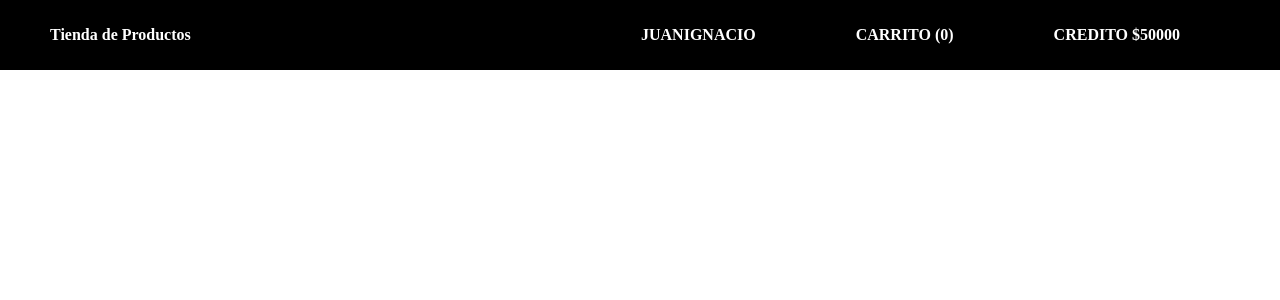
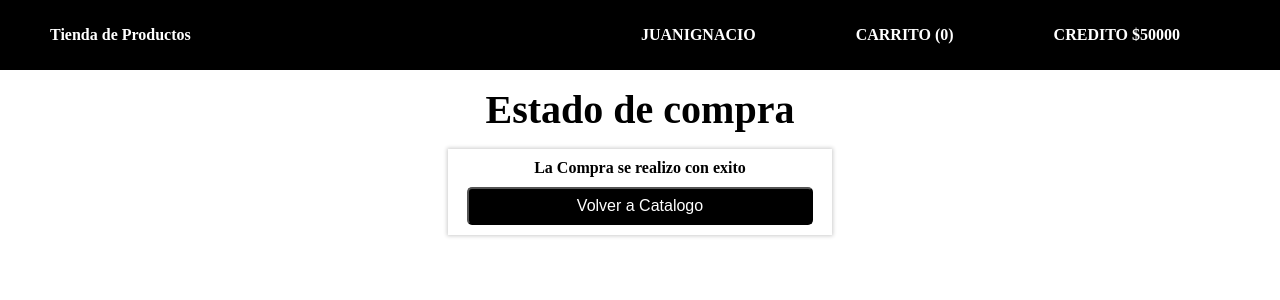
Before and after one commit to fabrogabrielandres/enviopack-challenge-frontend, a React (Create React App) app: page /succces in a window 1280 px wide. Shown: the top 300 px of the page. Built offline with nearby package versions, Linux system fonts and the light colour scheme.

Commit message:
fixed messagge error

```diff
--- a/src/App.js
+++ b/src/App.js
@@ -11,6 +11,7 @@ import { Carrito } from './Screens/Carrito/Carrito';
 import { Catalogo } from './Screens/Catalogo/Catalogo';
 import products from "./products.json"
 import profile from "./profile.json"
+import { SuccessAndError } from './components/SuccessAndError/SuccessAndError';
 
 export const App = () => {
   const dispatch = useDispatch()
@@ -24,6 +25,7 @@ export const App = () => {
       <Routes>
         <Route path="/" element={<Catalogo />} />
         <Route path="/carrito" element={<Carrito />} />
+        <Route path="/succces" element={<SuccessAndError/>}/>
       </Routes>
     </>
   )
--- a/src/Screens/Carrito/Carrito.js
+++ b/src/Screens/Carrito/Carrito.js
@@ -2,21 +2,15 @@ import React, { useEffect, useState } from 'react'
 import { useDispatch, useSelector } from 'react-redux'
 import { useNavigate } from 'react-router'
 import { CardCarrito } from '../../components/CardCarrito/CardCarrito'
-import { SuccessAndError } from '../../components/SuccessAndError/SuccessAndError'
 import { resetProducts } from '../../redux/productsSlice'
 import { debitCredit } from '../../redux/userSlice'
 import { Button, Footer, Resume, Title, Total, Wrapper } from './styles'
 
 export const Carrito = () => {
 
-    // para saber si hay articulos en el carrito
-    const [loading, setloading] = useState(false)
     //total acumulado de dinero para hacer la compra
     const [total, setTotal] = useState(0)
-    //determina si alcanza el monto para realizar la compra
-    const [itspurchasable, setItsPurchasable] = useState(false)
-    //determina si intente hacer la compra
-    const [succes, setSucces] = useState(false)
+
 
     const navigate = useNavigate()
     const dispatch = useDispatch()
@@ -25,37 +19,30 @@ export const Carrito = () => {
 
     const buy = () => {
         if ((credit - total) > 0) {
-            // setItsPurchasable(true)
             dispatch(debitCredit(credit - total))
             dispatch(resetProducts())
-        }
-        else {
-            setItsPurchasable(false)
         }
     }
 
     useEffect(() => {
         if (shoppingCart.length !== 0) {
-            setloading(true)
             setTotal(
                 shoppingCart.reduce((acc, next) =>
                     (acc = acc + next.price), 0)
             )
         }
         else {
-            setloading(false)
+            setTotal(0)
         }
     }, [shoppingCart])
 
 
 
-    if (loading === false) { return (<Title>sin articulos en carritos</Title>) }
+    if (total === 0) { return (<Title>sin articulos en carritos</Title>) }
 
     return (
         <>
-            {(succes && !itspurchasable) && <SuccessAndError itspurchasable={itspurchasable} setSucces={setSucces} />}
-
-            {!succes &&
+            {
                 < Wrapper >
                     <Title>
                         Carrito
@@ -80,7 +67,7 @@ export const Carrito = () => {
                         <Button
                             onClick={() => {
                                 buy()
-                                setSucces(true)
+                                navigate("/succces")
                             }}
                         >
                             Finalizar Compra
--- a/src/components/SuccessAndError/SuccessAndError.js
+++ b/src/components/SuccessAndError/SuccessAndError.js
@@ -1,9 +1,12 @@
 import React from 'react'
+import { useSelector } from 'react-redux'
 import { useNavigate } from 'react-router'
 import { Button, Message, Title, Wrapper } from './styled'
 
-export const SuccessAndError = ({ itspurchasable ,setSucces}) => {
+export const SuccessAndError = () => {
     let navigate = useNavigate()
+    const {shoppingCart} = useSelector(state => state.user)
+    console.log(shoppingCart);
     const messgeExitoso = "La Compra se realizo con exito"
     const messageFallo = "Ocurrio un error con la compra, revisa que el importe no supero el monto disponible en tu cuenta"
 
@@ -13,12 +16,12 @@ export const SuccessAndError = ({ itspurchasable ,setSucces}) => {
         </Title>
         <Wrapper>
             <Message>
-                {itspurchasable ? messgeExitoso : messageFallo}
+                {shoppingCart.lenght > 0 ?  messageFallo : messgeExitoso}
             </Message>
             <Button
-                onClick={itspurchasable ? () => navigate("/") : () => setSucces(false)}
+                onClick={shoppingCart.lenght>0 ? () => navigate("/carrito") : () => navigate("/")}
             >
-                {itspurchasable ? "Volver a Catalogo" : "Volver a Carrito"}
+                {shoppingCart.lenght > 0 ? "Volver a Carrito" :  "Volver a Catalogo"}
             </Button>
         </Wrapper>
     </>
```
